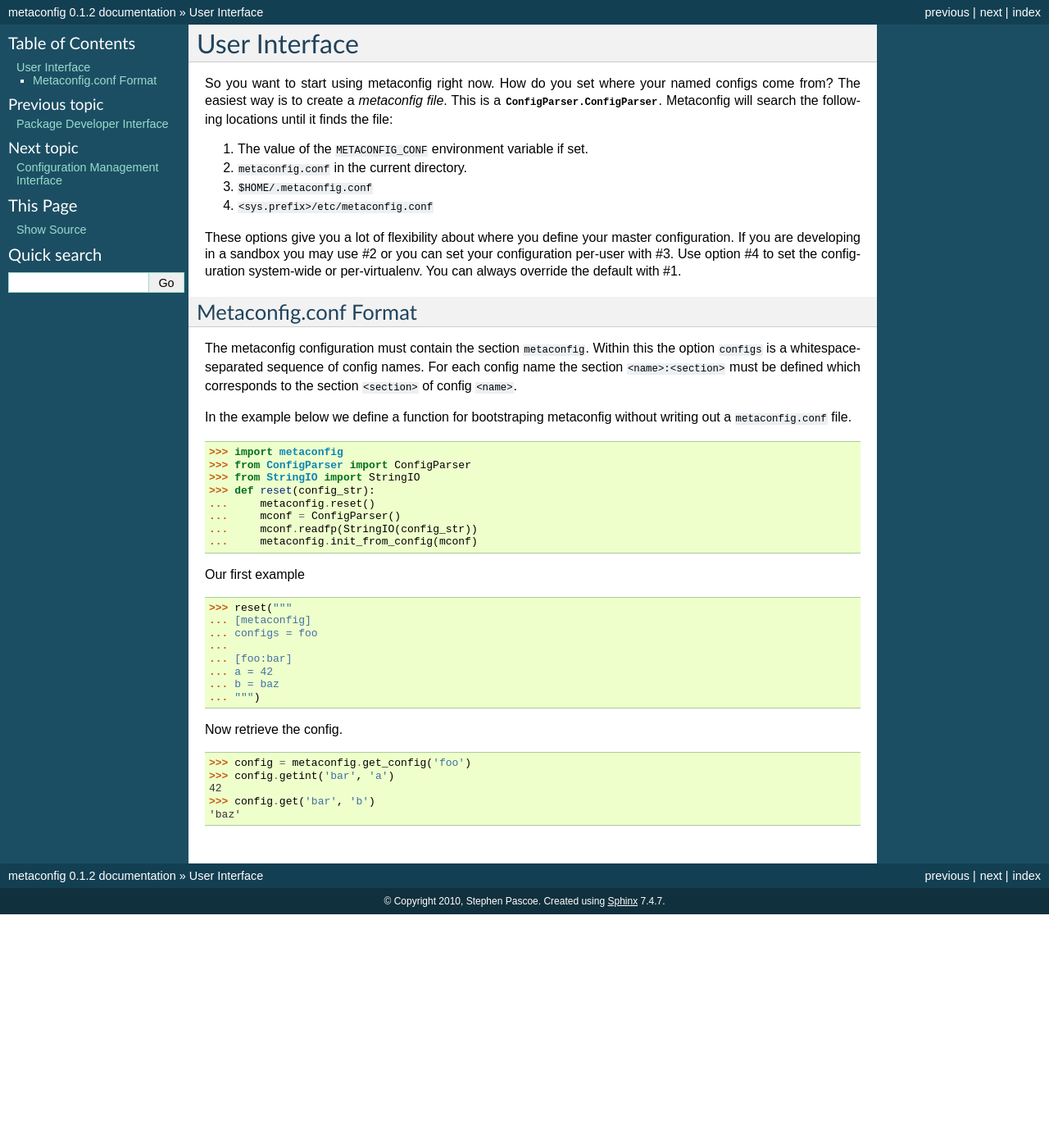
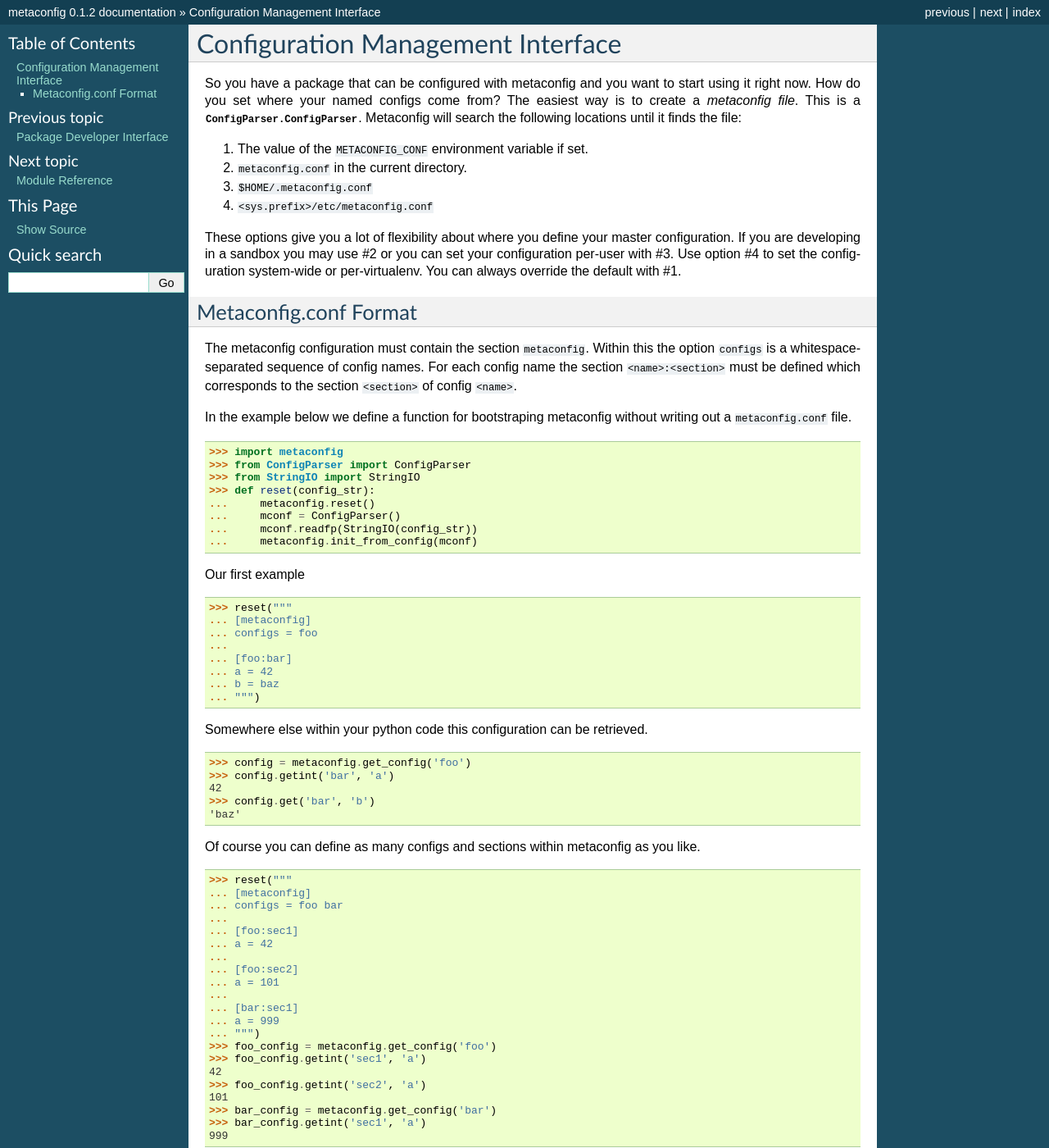
Before and after one commit to cedadev/metaconfig, a Sphinx documentation site: the page built from doc/source/user_view.rst, in a window 1280 px wide and 1400 px high. Shown: the whole window at 82% size. Built offline with Sphinx 7.4.7, drawn with Linux system fonts in a browser that asks for light colours; some of the changed text lies outside the part shown.

Commit message:
Documentation changes.  Ready for 0.1.2 release
git-svn-id: http://proj.badc.rl.ac.uk/svn/badc/users/spascoe/metaconfig/tags/0.1.1@7674 a6d0c4e4-8e0a-0410-98ec-c2d9f1a29e40

```diff
--- a/doc/source/app_view.rst
+++ /dev/null
@@ -1,4 +0,0 @@
-Configuration Management Interface
-==================================
-
-TODO
--- a/doc/source/todo.rst
+++ b/doc/source/todo.rst
@@ -4,3 +4,4 @@
 * Allow including other metaconfig files from ``metaconfig.conf``
 * Allow alternative ConfigParser classes to be used
 * Cross-config reference expansion
+* Verify correct semantics of ``DEFAULT`` section with unit tests
--- a/doc/source/user_view.rst
+++ b/doc/source/user_view.rst
@@ -1,10 +1,11 @@
-User Interface
-==============
+Configuration Management Interface
+==================================
 
-So you want to start using metaconfig right now.  How do you set where
-your named configs come from?  The easiest way is to create a
-`metaconfig file`.  This is a :mod:`ConfigParser.ConfigParser`.
-Metaconfig will search the following locations until it finds the file:
+So you have a package that can be configured with metaconfig and you
+want to start using it right now.  How do you set where your named
+configs come from?  The easiest way is to create a `metaconfig file`.
+This is a :mod:`ConfigParser.ConfigParser`.  Metaconfig will search
+the following locations until it finds the file:
 
 1. The value of the ``METACONFIG_CONF`` environment variable if set.
 2. ``metaconfig.conf`` in the current directory.
@@ -49,10 +50,36 @@
   ... b = baz
   ... """)
 
-Now retrieve the config.
+Somewhere else within your python code this configuration can be retrieved.
 
   >>> config = metaconfig.get_config('foo')
   >>> config.getint('bar', 'a')
   42
   >>> config.get('bar', 'b')
   'baz'
+
+
+Of course you can define as many configs and sections within
+metaconfig as you like.
+
+  >>> reset("""
+  ... [metaconfig]
+  ... configs = foo bar
+  ...
+  ... [foo:sec1]
+  ... a = 42
+  ...
+  ... [foo:sec2]
+  ... a = 101
+  ...
+  ... [bar:sec1]
+  ... a = 999
+  ... """)
+  >>> foo_config = metaconfig.get_config('foo')
+  >>> foo_config.getint('sec1', 'a')
+  42
+  >>> foo_config.getint('sec2', 'a')
+  101
+  >>> bar_config = metaconfig.get_config('bar')
+  >>> bar_config.getint('sec1', 'a')
+  999
--- a/setup.py
+++ b/setup.py
@@ -25,11 +25,7 @@
   conf = metaconfig.get_config(__name__)
 
 conf will be a ConfigParser instance.  You can create a centralised
-config file in ~/.metaconfig.conf to configure multiple applications
-and libraries.  See the tests for examples.
-
-Note: I am still experimenting with this.  The API is liable to change
-without notice until version 0.2.
+config file to configure multiple applications and libraries.
 
 """
 
```
Also changed, not shown: doc/source/index.rst (+5 -8 lines).
